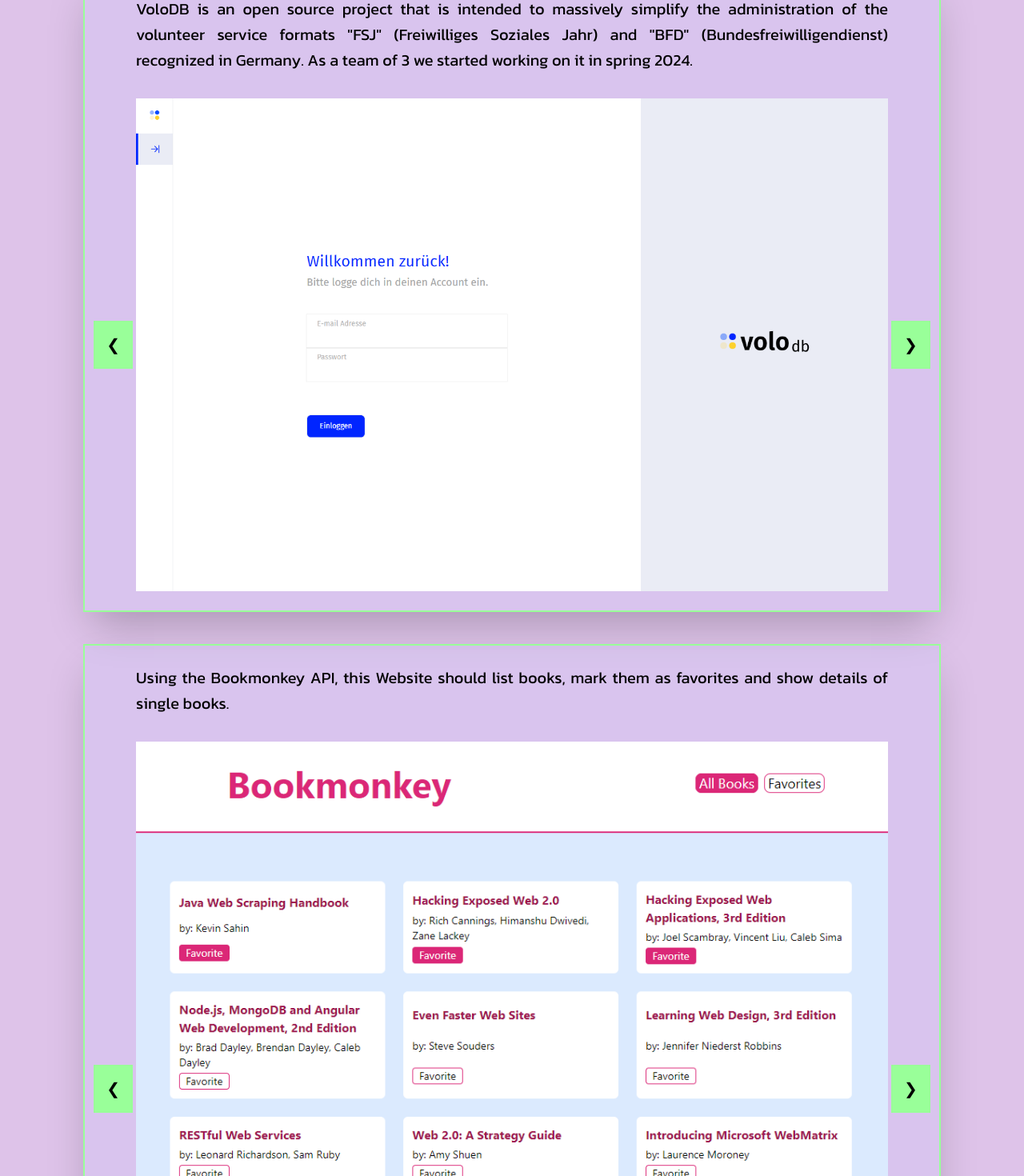
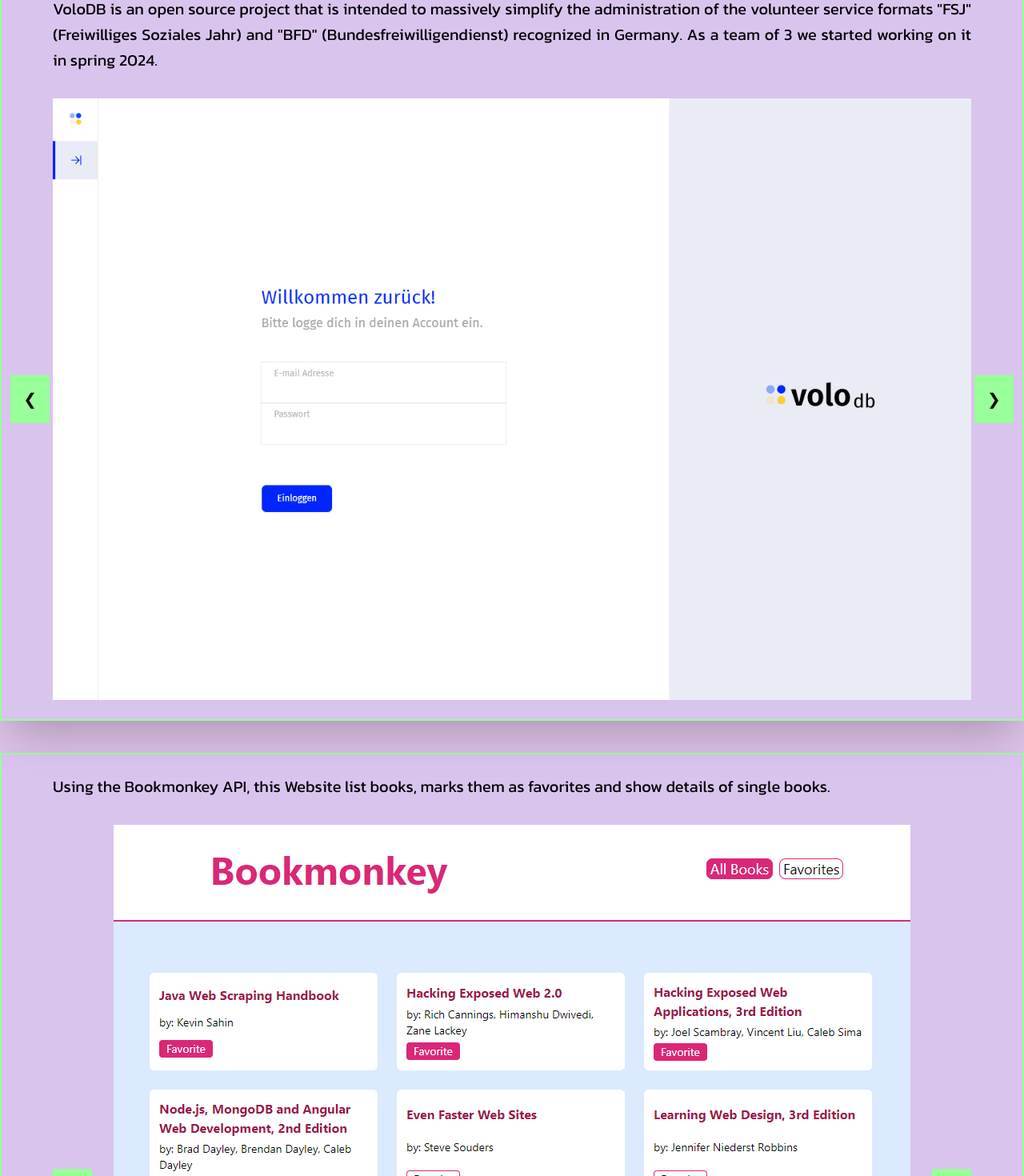
Before and after one commit to Artromi/Portfolio, a Vue app: page / in a window 1280 px wide. Shown: the part 1140-2610 px from the top of the page at 80% size. Built offline with nearby package versions, Linux system fonts and the light colour scheme.

Commit message:
fix:min width overflow

```diff
--- a/index.html
+++ b/index.html
@@ -4,7 +4,7 @@
     <meta charset="UTF-8" />
     <link rel="icon" href="/code.png" />
     <meta name="viewport" content="width=device-width, initial-scale=1.0" />
-    <title>Ari Portfolio</title>
+    <title>Ari</title>
   </head>
   <body>
     <div id="app"></div>
--- a/src/App.vue
+++ b/src/App.vue
@@ -1,7 +1,7 @@
 <template>
-  <div class="bg-purple-100">
+  <div class="bg-purple-100 w-full">
     <NavigationBar />
-    <main class="max-w-6xl mx-auto mt-28 px-10">
+    <main class="mt-28">
       <div id="about" class="pt-36 mt-[-144px]">
         <AboutMe />
       </div>
--- a/src/components/AboutMe.vue
+++ b/src/components/AboutMe.vue
@@ -23,7 +23,7 @@
 
     <div class="mt-16">
       <h4 class="text-4xl text-shadow">Skills & Tools</h4>
-      <div class="flex flex-wrap gap-12 pl-8 mt-8">
+      <div class="flex flex-wrap gap-12 mt-8">
         <div class="">
           <h3 class="text-2xl p-1">I have extended experience with:</h3>
           <p class="bg-green-100 px-2 mx-1 inline text-2xl">JavaScript</p>
--- a/src/components/ProjectCardShopping.vue
+++ /dev/null
@@ -1,23 +0,0 @@
-<template>
-  <section class="mt-16">
-    <h3 class="text-4xl text-shadow">Projects</h3>
-
-    <div class="bg-blue-400 bg-opacity-20 my-10 shadow-2xl py-6 px-16 min-w-[600px]">
-      <p class="text-black text-xl leading-8 text-justify mb-8">
-        VoloDB is an open source project that is intended to massively simplify the administration
-        of the volunteer service formats "FSJ" (Freiwilliges Soziales Jahr) and "BFD"
-        (Bundesfreiwilligendienst) recognized in Germany. As a team of 3 we started working on it in
-        spring 2024.
-      </p>
-      <div class="flex items-center justify-center gap-1 min-w-96">
-        <button class="bg-green-100 p-4 text-xl" @click="changeSlides(-1)">&#10094;</button>
-        <img class="volo-slides mx-auto" src="@/assets/volo1.png" />
-        <img class="volo-slides mx-auto hidden" src="@/assets/volo2.png" />
-        <img class="volo-slides mx-auto hidden" src="@/assets/volo6.png" />
-        <img class="volo-slides mx-auto hidden" src="@/assets/volo4.png" />
-        <img class="volo-slides mx-auto hidden" src="@/assets/volo5.png" />
-        <button class="bg-green-100 p-4 text-xl" @click="changeSlides(+1)">&#10095;</button>
-      </div>
-    </div>
-  </section>
-</template>
--- a/src/components/ProjectCards.vue
+++ b/src/components/ProjectCards.vue
@@ -2,16 +2,14 @@
   <section class="mt-16">
     <h3 class="text-4xl text-shadow">Projects</h3>
     <!-- VOLO CARD -->
-    <div
-      class="bg-blue-400 bg-opacity-20 my-10 shadow-2xl py-6 px-16 min-w-[600px] border-2 border-green-100"
-    >
+    <div class="bg-blue-400 bg-opacity-20 my-10 shadow-2xl py-6 px-16 border-2 border-green-100">
       <p class="text-black text-xl leading-8 text-justify mb-8">
         VoloDB is an open source project that is intended to massively simplify the administration
         of the volunteer service formats "FSJ" (Freiwilliges Soziales Jahr) and "BFD"
         (Bundesfreiwilligendienst) recognized in Germany. As a team of 3 we started working on it in
         spring 2024.
       </p>
-      <div class="flex items-center justify-center gap-1 min-w-96">
+      <div class="flex items-center justify-center gap-1">
         <button class="bg-green-100 p-4 text-xl" @click="changeSlides(-1, 'volo')">&#10094;</button>
         <img class="volo-slides mx-auto" src="@/assets/volo1.png" />
         <img class="volo-slides mx-auto hidden" src="@/assets/volo2.png" />
@@ -22,15 +20,14 @@
       </div>
     </div>
     <!-- BOOKMONKEY -->
-    <div
-      class="bg-blue-400 bg-opacity-20 my-10 shadow-2xl py-6 px-16 min-w-[600px] border-2 border-green-100"
-    >
+    <div class="bg-blue-400 bg-opacity-20 my-10 shadow-2xl py-6 px-16 border-2 border-green-100">
       <p class="text-black text-xl leading-8 text-justify mb-8">
-        Using the Bookmonkey API, this Website should list books, mark them as favorites and show
-        details of single books.
+        Using the Bookmonkey API, this Website list books, marks them as favorites and show details
+        of single books.
       </p>
-      <div class="flex items-center justify-center gap-1 min-w-96">
+      <div class="flex items-center justify-center gap-1">
         <button class="bg-green-100 p-4 text-xl" @click="changeSlides(-1, 'book')">&#10094;</button>
+
         <img class="book-slides mx-auto" src="@/assets/bookmonkey.png" />
         <img class="book-slides mx-auto hidden" src="@/assets/bookmonkey2.png" />
         <img class="book-slides mx-auto hidden" src="@/assets/bookmonkey3.png" />
@@ -43,37 +40,38 @@
 
 <script>
 export default {
-  data() {
-    return {
-      slideIndex: 1
-    }
-  },
-  methods: {
-    changeSlides(n, item) {
+  name: 'ProjectCard',
+  setup() {
+    let slideIndex = 1
+
+    function changeSlides(n, item) {
       if (item === 'volo') {
         let slides = document.getElementsByClassName('volo-slides')
-        this.showSlides((this.slideIndex += n), slides)
+        showSlides((slideIndex += n), slides)
       }
       if (item === 'book') {
         let slides = document.getElementsByClassName('book-slides')
-        this.showSlides((this.slideIndex += n), slides)
+        showSlides((slideIndex += n), slides)
       }
-    },
-    showSlides(n, slides) {
+    }
+
+    function showSlides(n, slides) {
       let i
       // let slides = document.getElementsByClassName('volo-slides')
 
       if (n > slides.length) {
-        this.slideIndex = 1
+        slideIndex = 1
       }
       if (n < 1) {
-        this.slideIndex = slides.length
+        slideIndex = slides.length
       }
       for (i = 0; i < slides.length; i++) {
         slides[i].style.display = 'none'
       }
-      slides[this.slideIndex - 1].style.display = 'block'
+      slides[slideIndex - 1].style.display = 'block'
     }
+
+    return { changeSlides, showSlides }
   }
   // mounted() {
   //   this.plusSlides()
```
